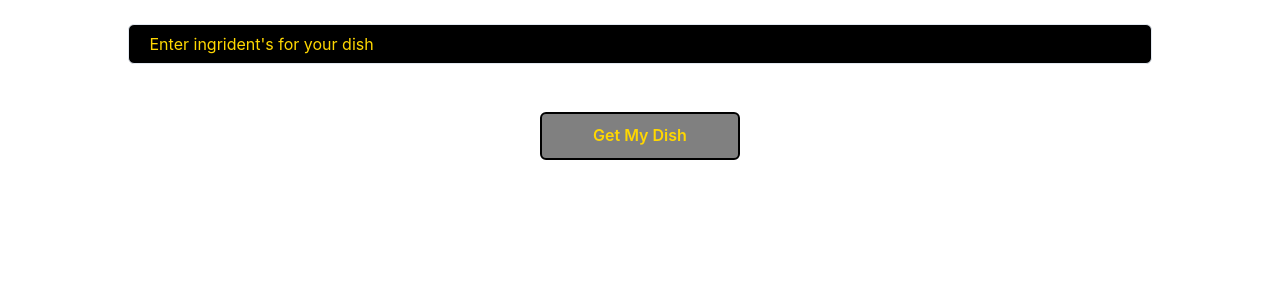
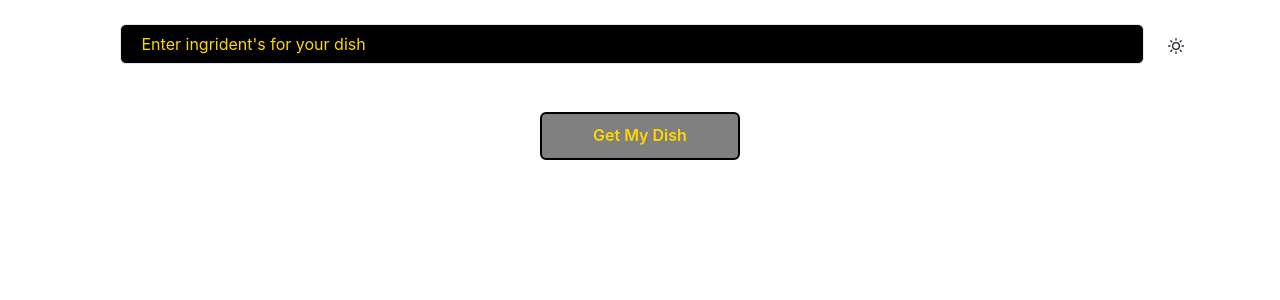
Before and after one commit to KrishnaChaitanyaThota/Gptrecepie, a Next.js app: page / in a window 1280 px wide. Shown: the top 300 px of the page. Built offline with nearby package versions, Linux system fonts and the light colour scheme.

Commit message:
added sunicon

```diff
--- a/package.json
+++ b/package.json
@@ -9,6 +9,7 @@
     "lint": "next lint"
   },
   "dependencies": {
+    "@chakra-ui/icons": "^2.0.17",
     "@chakra-ui/react": "^2.5.1",
     "@emotion/react": "^11.10.6",
     "@emotion/styled": "^11.10.6",
--- a/pages/index.js
+++ b/pages/index.js
@@ -1,6 +1,7 @@
 import { Button, Input, Card, CardBody} from '@chakra-ui/react'
 import {useState } from 'react';
 import Head from 'next/head';
+import {SunIcon} from '@chakra-ui/icons';
 
 const Home = () => {
   const [Ingredients, setIngredients] = useState("");
@@ -44,8 +45,9 @@
 
     <div height={"100vh"} width={"100vw"} overflow={'scroll'} >
       <center >
+        <Input onChange={(e) => { handleChange(e) }} margin='6' color='gold' _placeholder={{ color: 'inherit' }} bg={"black"} textColor={"gold"} placeholder=" Enter ingrident's for your dish" width='80vw' />
 
-        <Input onChange={(e) => { handleChange(e) }} margin='6' color='gold' _placeholder={{ color: 'inherit' }} bg={"black"} textColor={"gold"} placeholder=" Enter ingrident's for your dish" width='80vw' />
+        <SunIcon/>
 
         <Button
           size='md'
```
Also changed, not shown: 2 other files (tests, documents, lock files or other folders).
